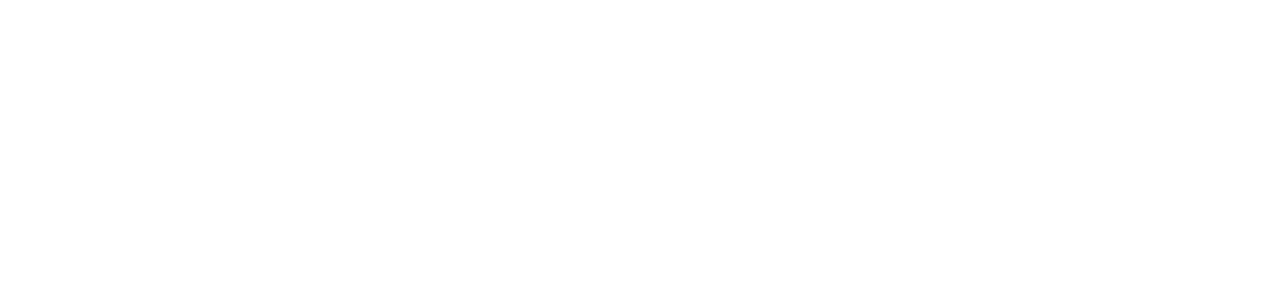
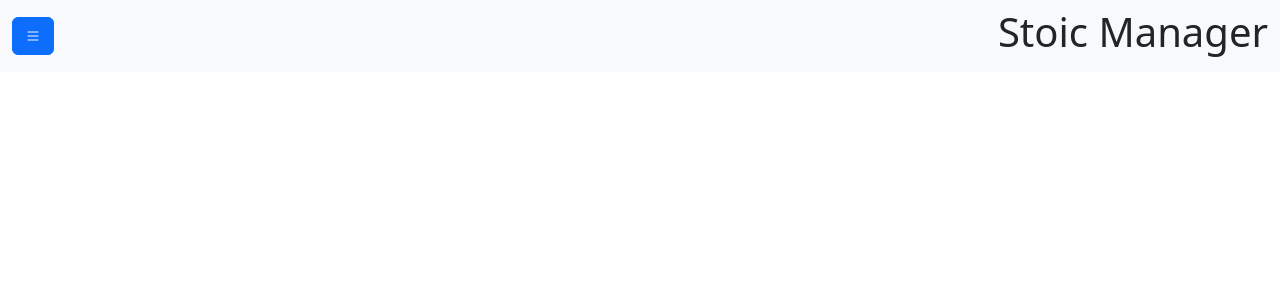
Before and after one commit to N0M4D-D3V/stoic-manager, an Angular app: page / in a window 1280 px wide. Shown: the top 300 px of the page. Built offline with nearby package versions, Linux system fonts and the light colour scheme.

Commit message:
toolbar | toggleMenu first implementation

```diff
--- a/src/app/app.component.html
+++ b/src/app/app.component.html
@@ -1 +1,2 @@
+<app-toolbar></app-toolbar>
 <router-outlet></router-outlet>
--- a/src/app/app.module.ts
+++ b/src/app/app.module.ts
@@ -4,10 +4,11 @@
 import { AppRoutingModule } from './app-routing.module';
 import { AppComponent } from './app.component';
 import { NgbModule } from '@ng-bootstrap/ng-bootstrap';
+import { SharedModule } from './shared/shared.module';
 
 @NgModule({
   declarations: [AppComponent],
-  imports: [BrowserModule, NgbModule, AppRoutingModule],
+  imports: [BrowserModule, NgbModule, AppRoutingModule, SharedModule],
   providers: [],
   bootstrap: [AppComponent],
 })
--- /dev/null
+++ b/src/app/shared/components/toolbar/toolbar.component.html
@@ -0,0 +1,53 @@
+<nav class="navbar bg-body-tertiary">
+  <div class="container-fluid">
+    <button
+      class="btn btn-primary"
+      type="button"
+      data-bs-toggle="offcanvas"
+      data-bs-target="#toggleMenu"
+      aria-controls="toggleMenu"
+    >
+      <i class="bi bi-list"></i>
+    </button>
+
+    <h1>Stoic Manager</h1>
+  </div>
+</nav>
+
+<div
+  class="offcanvas offcanvas-start"
+  tabindex="-1"
+  id="toggleMenu"
+  aria-labelledby="toggleMenuLabel"
+>
+  <div class="offcanvas-header">
+    <h5 class="offcanvas-title" id="toggleMenuLabel">Stoic Manager</h5>
+    <button
+      type="button"
+      class="btn-close text-reset"
+      data-bs-dismiss="offcanvas"
+      aria-label="Close"
+    ></button>
+  </div>
+  <div class="offcanvas-body">
+    <div>
+      Some text as placeholder. In real life you can have the elements you have
+      chosen. Like, text, images, lists, etc.
+    </div>
+    <div class="dropdown mt-3">
+      <button
+        class="btn btn-secondary dropdown-toggle"
+        type="button"
+        id="dropdownMenuButton"
+        data-bs-toggle="dropdown"
+      >
+        Dropdown button
+      </button>
+      <ul class="dropdown-menu" aria-labelledby="dropdownMenuButton">
+        <li><a class="dropdown-item" href="#">Action</a></li>
+        <li><a class="dropdown-item" href="#">Another action</a></li>
+        <li><a class="dropdown-item" href="#">Something else here</a></li>
+      </ul>
+    </div>
+  </div>
+</div>
```
Also changed, not shown: src/app/shared/components/toolbar/toolbar.component.ts (added, +8 -0 lines), src/app/shared/components/toolbar/toolbar.module.ts (added, +11 -0 lines), src/app/shared/shared.module.ts (added, +11 -0 lines), src/app/shared/components/toolbar/toolbar.component.scss (added).
